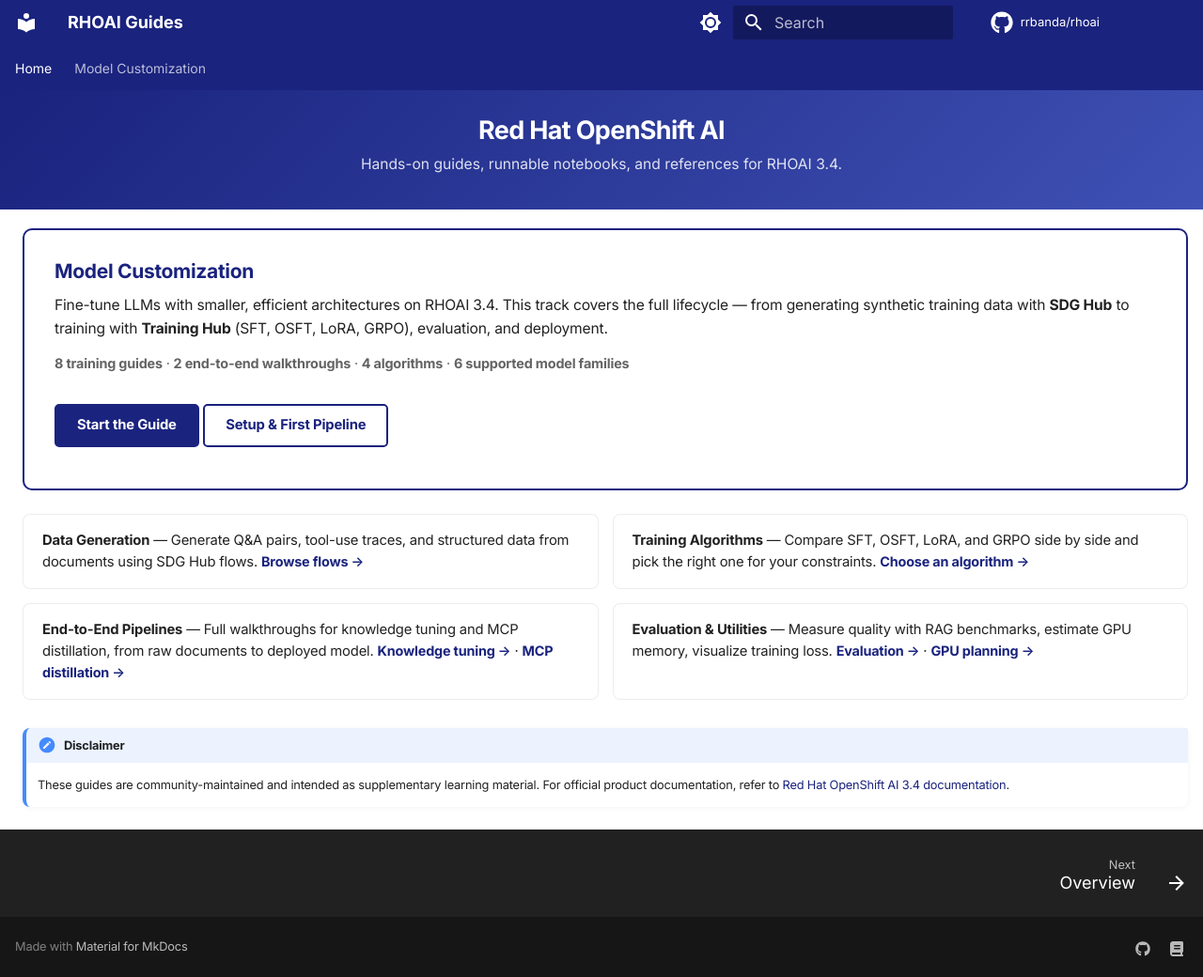
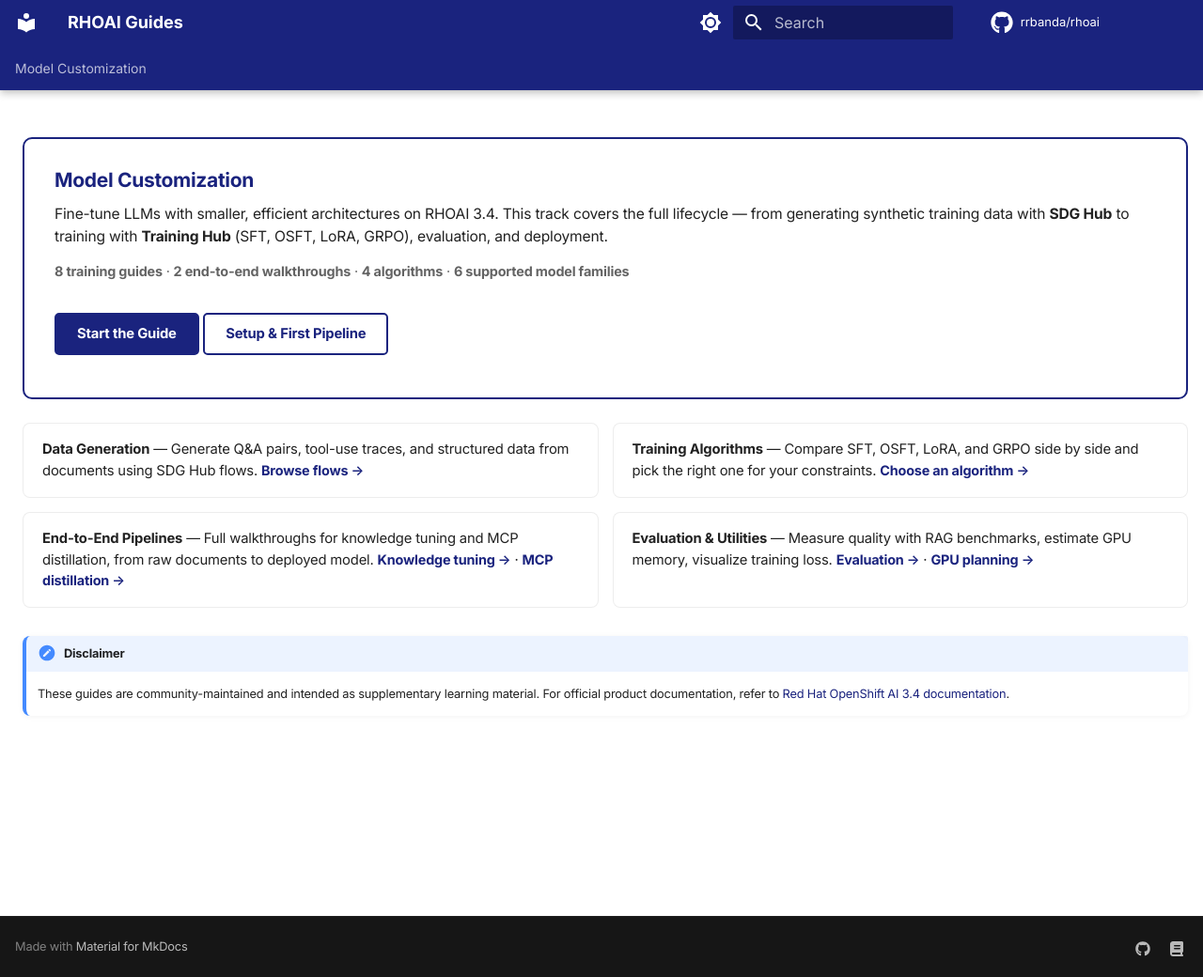
Before and after one commit to rrbanda/rhoai, an MkDocs documentation site: the page built from docs/index.md, in a window 1280 px wide and 1040 px high. Shown: the whole window at 94% size. Built offline with MkDocs 1.6.1 and Material for MkDocs 9.7.7, drawn with Linux system fonts in a browser that asks for light colours; comment, search, counter and statistics services are not loaded.

Commit message:
fix: remove duplicate hero and Home tab
- Drop hero section (site name in header is sufficient branding)
- Remove "Home" tab (logo click handles navigation home)
- Clean up unused hero and announcement bar CSS

```diff
--- a/docs/overrides/home.html
+++ b/docs/overrides/home.html
@@ -4,8 +4,6 @@
   {{ super() }}
 
   <style>
-    .md-header { position: initial; }
-    .md-main__inner { margin: 0; }
     .md-content__inner > h1 { display: none; }
 
     @media screen and (min-width: 60em) {
@@ -16,15 +14,6 @@
     }
   </style>
 
-  <section class="home-hero">
-    <div class="hero-inner">
-      <h1>Red Hat OpenShift AI</h1>
-      <p class="hero-tagline">
-        Hands-on guides, runnable notebooks, and references for RHOAI&nbsp;3.4.
-      </p>
-    </div>
-  </section>
-
 {% endblock %}
 
 {% block content %}
--- a/docs/stylesheets/extra.css
+++ b/docs/stylesheets/extra.css
@@ -141,96 +141,7 @@
    HOME PAGE — Hero + Cards
    ========================================================================== */
 
-/* --------------- Hero Section --------------- */
-.home-hero {
-  background: linear-gradient(135deg, #1a237e 0%, #283593 40%, #3f51b5 100%);
-  color: #ffffff;
-  padding: 1.3rem 2rem 1.1rem;
-  text-align: center;
-}
-
-[data-md-color-scheme="slate"] .home-hero {
-  background: linear-gradient(135deg, #0d1b2a 0%, #1b2838 40%, #253547 100%);
-}
-
-.home-hero .hero-inner {
-  max-width: 800px;
-  margin: 0 auto;
-}
-
-.home-hero h1 {
-  font-size: 1.35rem;
-  font-weight: 700;
-  letter-spacing: -0.025em;
-  margin: 0 0 0.35rem;
-  line-height: 1.25;
-  color: #ffffff;
-  border-bottom: none;
-  padding-bottom: 0;
-}
-
-.home-hero .hero-tagline {
-  font-size: 0.78rem;
-  opacity: 0.85;
-  line-height: 1.5;
-  margin: 0 0 0.75rem;
-  font-weight: 400;
-}
-
-.hero-buttons {
-  display: flex;
-  gap: 0.6rem;
-  justify-content: center;
-  flex-wrap: wrap;
-}
-
-.hero-btn {
-  display: inline-flex;
-  align-items: center;
-  gap: 0.3rem;
-  padding: 0.4rem 1.1rem;
-  border-radius: 5px;
-  text-decoration: none;
-  font-weight: 600;
-  font-size: 0.74rem;
-  transition: all 0.15s ease;
-  letter-spacing: -0.01em;
-}
-
-.hero-btn-primary {
-  background: #ffffff;
-  color: #1a237e;
-  box-shadow: 0 2px 10px rgba(0, 0, 0, 0.12);
-}
-
-.hero-btn-primary:hover {
-  background: #e8eaf6;
-  transform: translateY(-1px);
-  box-shadow: 0 4px 14px rgba(0, 0, 0, 0.16);
-  color: #1a237e;
-}
-
-.hero-btn-secondary {
-  background: rgba(255, 255, 255, 0.1);
-  color: #ffffff;
-  border: 1px solid rgba(255, 255, 255, 0.22);
-}
-
-.hero-btn-secondary:hover {
-  background: rgba(255, 255, 255, 0.18);
-  transform: translateY(-1px);
-  color: #ffffff;
-}
-
-[data-md-color-scheme="slate"] .hero-btn-primary {
-  background: #82b1ff;
-  color: #0d1b2a;
-}
-
-[data-md-color-scheme="slate"] .hero-btn-primary:hover {
-  background: #90caf9;
-  color: #0d1b2a;
-}
+/* --------------- Hero (removed — branding in header is sufficient) --------------- */
 
 /* --------------- Feature Cards --------------- */
 .home-grid {
@@ -435,22 +346,6 @@
   margin: 0 auto;
 }
 
-/* --------------- Announcement Bar --------------- */
-.md-banner {
-  background: linear-gradient(90deg, #1a237e, #3f51b5);
-  color: rgba(255, 255, 255, 0.9);
-  font-size: 0.72rem;
-  padding: 0.35rem 0;
-}
-
-.md-banner a {
-  color: #ffffff;
-  font-weight: 600;
-}
-
-[data-md-color-scheme="slate"] .md-banner {
-  background: linear-gradient(90deg, #1b2838, #253547);
-}
 
 /* --------------- Scroll to top --------------- */
 .md-top {
--- a/mkdocs.yml
+++ b/mkdocs.yml
@@ -81,7 +81,6 @@
       permalink: true
 
 nav:
-  - Home: index.md
   - Model Customization:
     - Getting Started:
       - Overview: getting-started/overview.md
```
